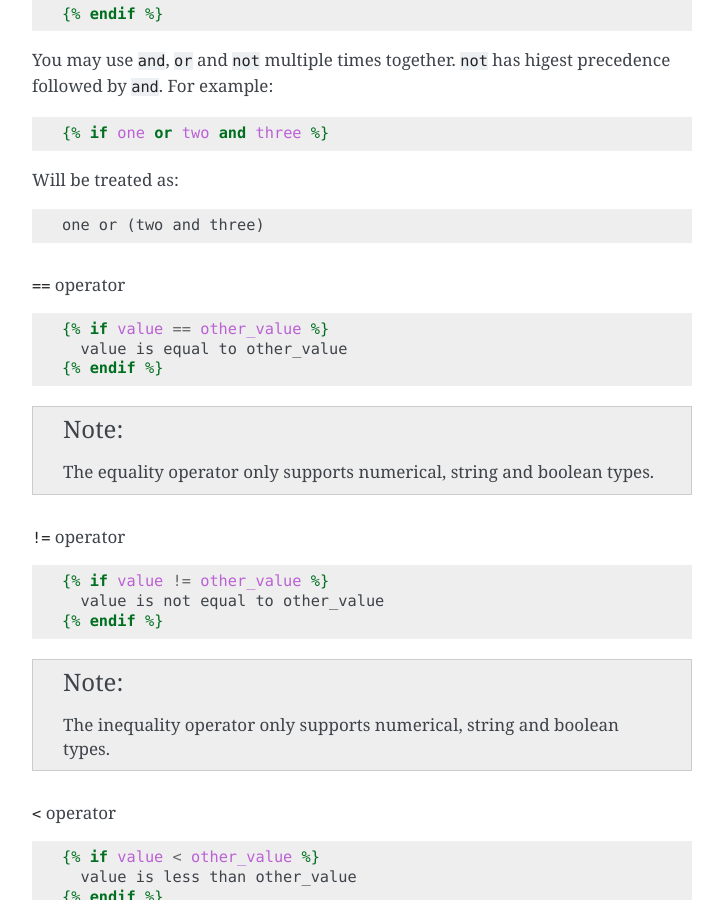
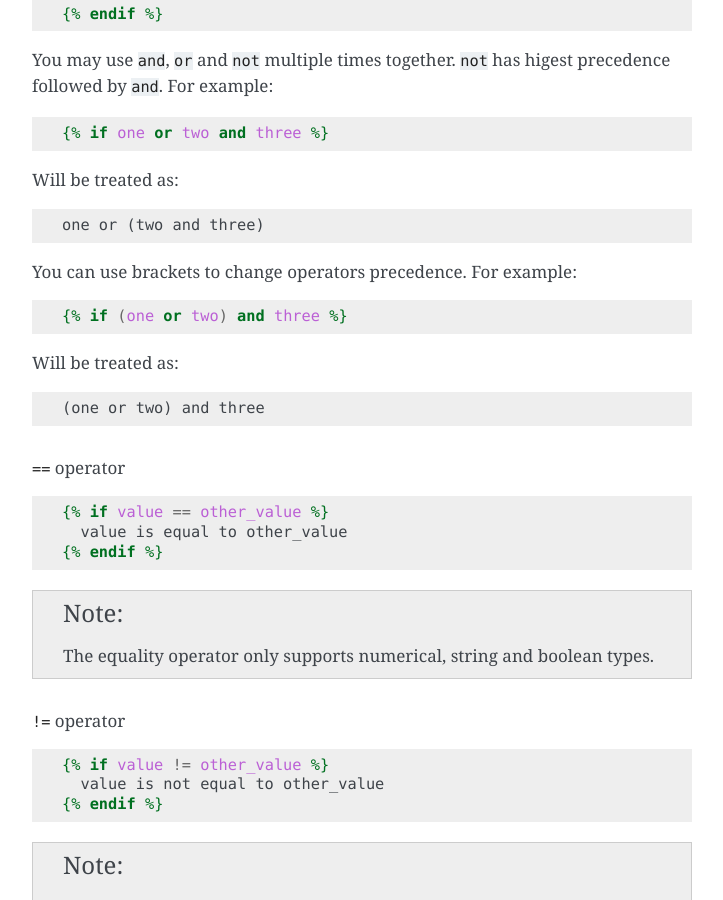
Before and after one commit to stencilproject/Stencil, a Sphinx documentation site: the page built from docs/builtins.rst, in a window 1280 px wide and 900 px high, scrolled down 2574 px. Shown: the whole window, without its empty margins (388-1111 px from the left). Built offline with Sphinx 7.4.7, drawn with Linux system fonts in a browser that asks for light colours; comment, search, counter and statistics services are not loaded.

Commit message:
added doc comment

```diff
--- a/docs/builtins.rst
+++ b/docs/builtins.rst
@@ -148,6 +148,19 @@ Will be treated as:
 .. code-block:: text
 
     one or (two and three)
+
+You can use brackets to change operators precedence. For example:
+
+.. code-block:: html+django
+
+    {% if (one or two) and three %}
+
+Will be treated as:
+
+.. code-block:: text
+
+    (one or two) and three
+
 
 ``==`` operator
 """""""""""""""
```
